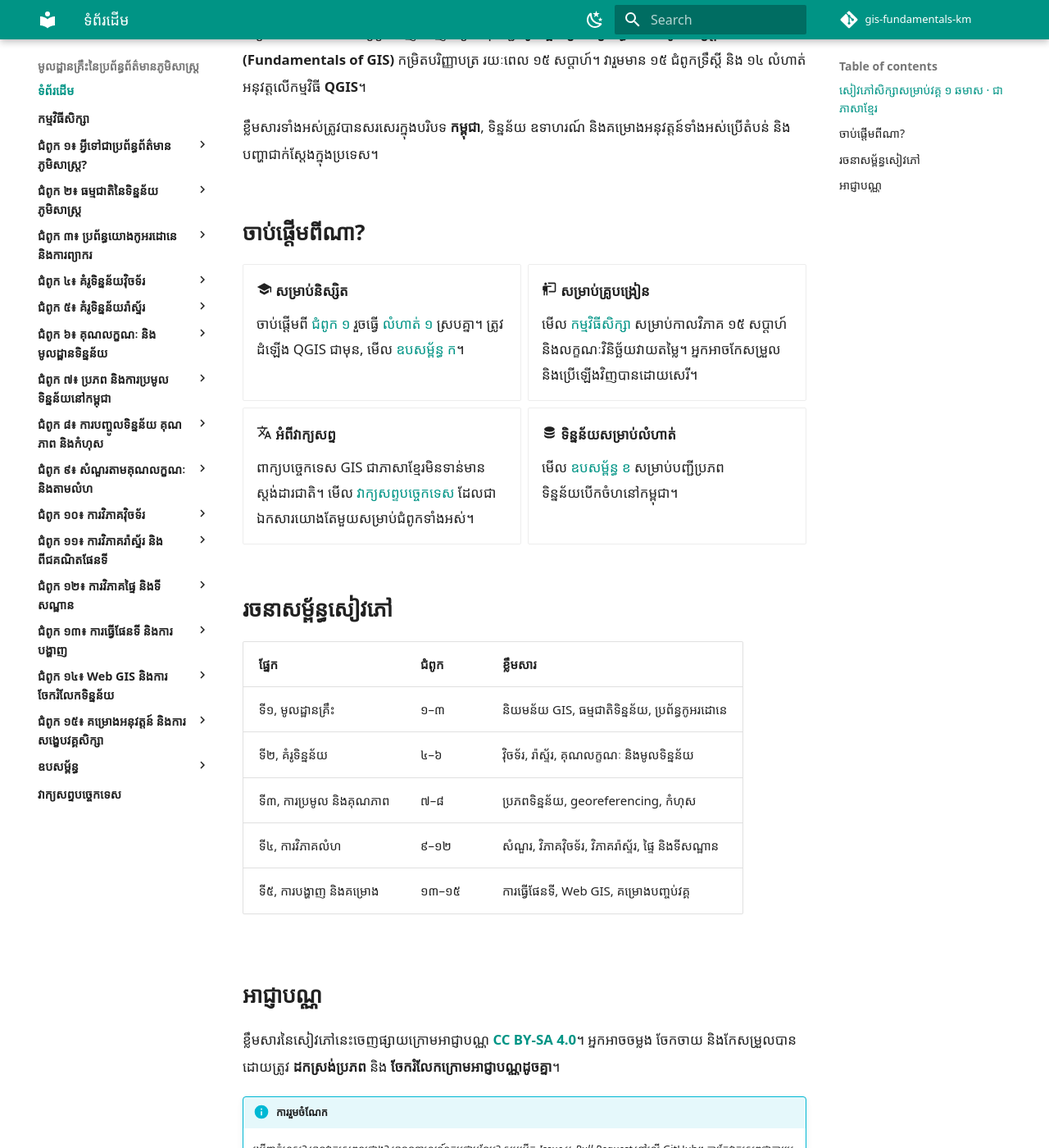
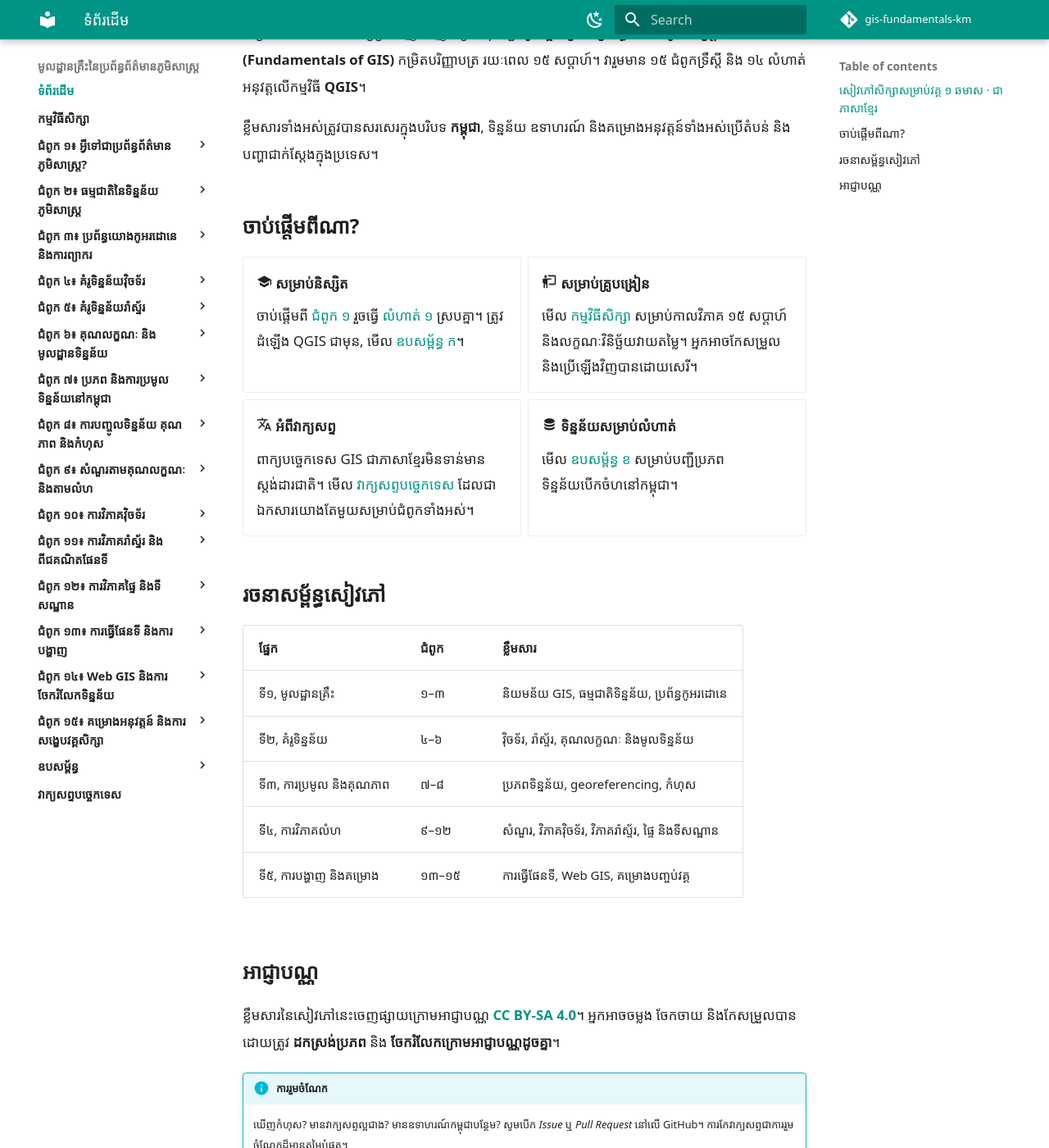
Before and after one commit to khgeo/gis-fundamentals, an MkDocs documentation site: the page built from docs/index.md, in a window 1280 px wide and 1400 px high, scrolled down 277 px. Shown: the whole window at 82% size. Built offline with MkDocs 1.6.1 and Material for MkDocs 9.7.7, drawn with Linux system fonts in a browser that asks for light colours; some web fonts are replaced; comment, search, counter and statistics services are not loaded.

Commit message:
Update khmer.css

```diff
--- a/docs/assets/css/khmer.css
+++ b/docs/assets/css/khmer.css
@@ -63,8 +63,8 @@
 .md-typeset h1, .md-typeset h2, .md-typeset h3, .md-typeset h4 {
   line-height: 1.65;
 }
-.md-typeset h1 { font-size: 2.00rem; }
-.md-typeset h2 { margin-top: 2.2em; }
+.md-typeset h1 { font-size: 2.0rem; }
+.md-typeset h2 { margin-top: 2.0em; font-size: 1.25rem; }
 
 /* ---- site title ---- */
 .md-header__title, .md-header__topic {
```
